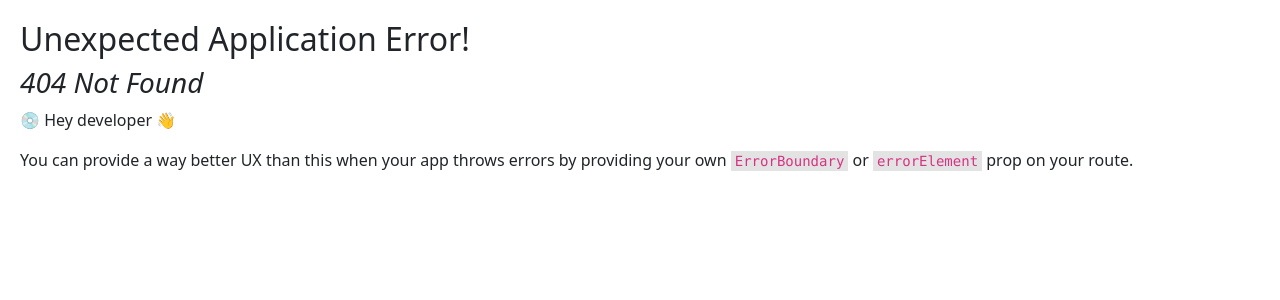
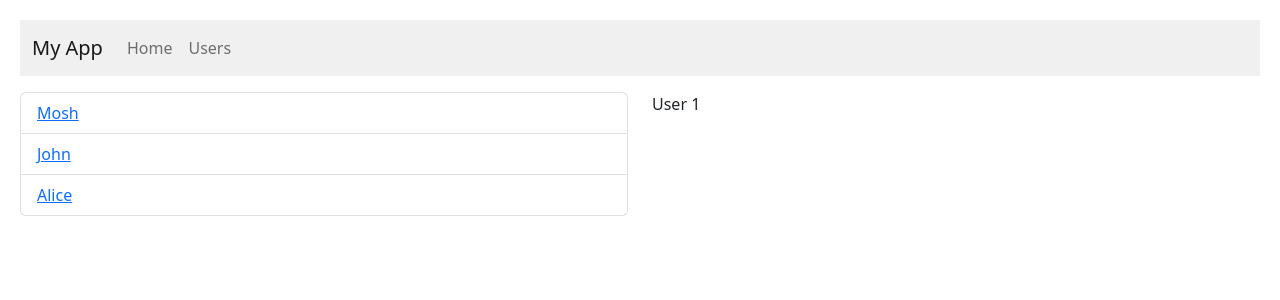
Before and after one commit to hamedhamzeh/my-react-playground, a React (Vite) app: page /my-react-playground/users/1 in a window 1280 px wide. Before the commit this address had no page. Shown: the top 300 px of the page. Built offline with nearby package versions, Linux system fonts and the light colour scheme.

Commit message:
Add nested routs and navigation bar.

```diff
--- a/src/components/routing/Layout.tsx
+++ b/src/components/routing/Layout.tsx
@@ -1,10 +1,13 @@
+import { Outlet } from "react-router-dom";
 import NavBar from "./NavBar";
 
 const Layout = () => {
     return (
         <>
             <NavBar />
-            <div id="main"></div>
+            <div id="main">
+                <Outlet />
+            </div>
         </>
     );
 };
--- a/src/components/routing/NavBar.tsx
+++ b/src/components/routing/NavBar.tsx
@@ -1,9 +1,8 @@
+import { Link } from "react-router-dom";
+
 const NavBar = () => {
     return (
-    <nav
-      className="navbar navbar-expand-lg"
-      style={{ background: '#f0f0f0', marginBottom: '1rem' }}
-    >
+        <nav className="navbar navbar-expand-lg" style={{ background: "#f0f0f0", marginBottom: "1rem" }}>
             <div className="container-fluid">
                 <a className="navbar-brand" href="#">
                     My App
@@ -11,14 +10,14 @@ const NavBar = () => {
                 <div className="collapse navbar-collapse" id="navbarNav">
                     <ul className="navbar-nav">
                         <li className="nav-item">
-              <a className="nav-link active" href="#">
+                            <Link className="nav-link" to="/">
                                 Home
-              </a>
+                            </Link>
                         </li>
                         <li className="nav-item">
-              <a className="nav-link" href="#">
+                            <Link className="nav-link" to="/users">
                                 Users
-              </a>
+                            </Link>
                         </li>
                     </ul>
                 </div>
--- /dev/null
+++ b/src/components/routing/UserDetail.tsx
@@ -0,0 +1,9 @@
+import { useParams } from "react-router-dom";
+
+const UserDetail = () => {
+    const params = useParams();
+
+    return <p>User {params.id}</p>;
+};
+
+export default UserDetail;
--- a/src/components/routing/UserDetailPage.tsx
+++ /dev/null
@@ -1,5 +0,0 @@
-const UserDetailPage = () => {
-  return <p>User</p>;
-};
-
-export default UserDetailPage;
--- a/src/components/routing/UserListPage.tsx
+++ b/src/components/routing/UserList.tsx
@@ -1,4 +1,6 @@
-const UserListPage = () => {
+import { Link } from "react-router-dom";
+
+const UserList = () => {
     const users = [
         { id: 1, name: "Mosh" },
         { id: 2, name: "John" },
@@ -8,11 +10,11 @@ const UserListPage = () => {
         <ul className="list-group">
             {users.map((user) => (
                 <li className="list-group-item" key={user.id}>
-                    <a href="#">{user.name}</a>
+                    <Link to={`/users/${user.id}`}>{user.name}</Link>
                 </li>
             ))}
         </ul>
     );
 };
 
-export default UserListPage;
+export default UserList;
--- /dev/null
+++ b/src/components/routing/UsersPage.tsx
@@ -0,0 +1,17 @@
+import UserList from "./UserList";
+import { Outlet } from "react-router-dom";
+
+const UsersPage = () => {
+    return (
+        <div className="row">
+            <div className="col">
+                <UserList />
+            </div>
+            <div className="col">
+                <Outlet />
+            </div>
+        </div>
+    );
+};
+
+export default UsersPage;
--- a/src/components/routing/routs.tsx
+++ b/src/components/routing/routs.tsx
@@ -1,13 +1,26 @@
 import { createBrowserRouter } from "react-router-dom";
 import HomePage from "./HomePage";
-import UserListPage from "./UserListPage";
 import ContactPage from "./ContactPage";
+import UserDetail from "./UserDetail";
+import Layout from "./Layout";
+import UsersPage from "./UsersPage";
 
 const router = createBrowserRouter(
     [
-        { path: "/", element: <HomePage /> },
-        { path: "/users", element: <UserListPage /> },
-        { path: "/contact", element: <ContactPage /> }
+        {
+            path: "/",
+            element: <Layout />,
+            children: [
+                { index: true, element: <HomePage /> },
+                {
+                    path: "users",
+                    element: <UsersPage />,
+                    children: [{ path: ":id", element: <UserDetail /> }]
+                },
+
+                { path: "contact", element: <ContactPage /> }
+            ]
+        }
     ],
     { basename: "/my-react-playground" } // Set the base URL
 );
```
Lines whose indentation alone changed are shown as unchanged.
